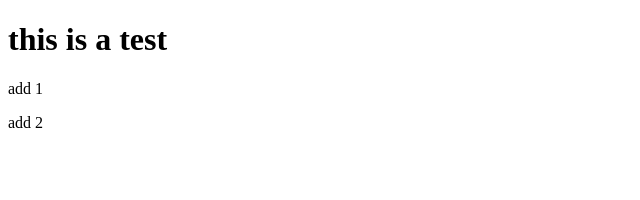
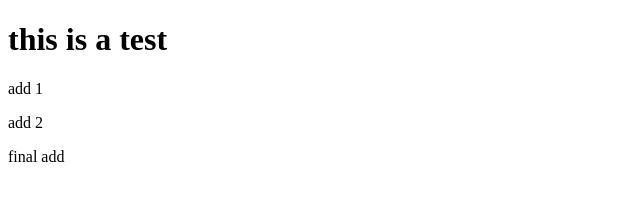
Before and after one commit to nd-b-m/test-tag, a plain HTML site: page index.html in a window 1280 px wide. Shown: the full height of the page, 0-640 px from the left. Drawn offline with Linux system fonts and the light colour scheme.

Commit message:
final add

```diff
--- a/index.html
+++ b/index.html
@@ -10,5 +10,6 @@
     <h1>this is a test</h1>
     <p>add 1</p>
     <p>add 2</p>
+    <p>final add</p>
 </body>
 </html>
```
